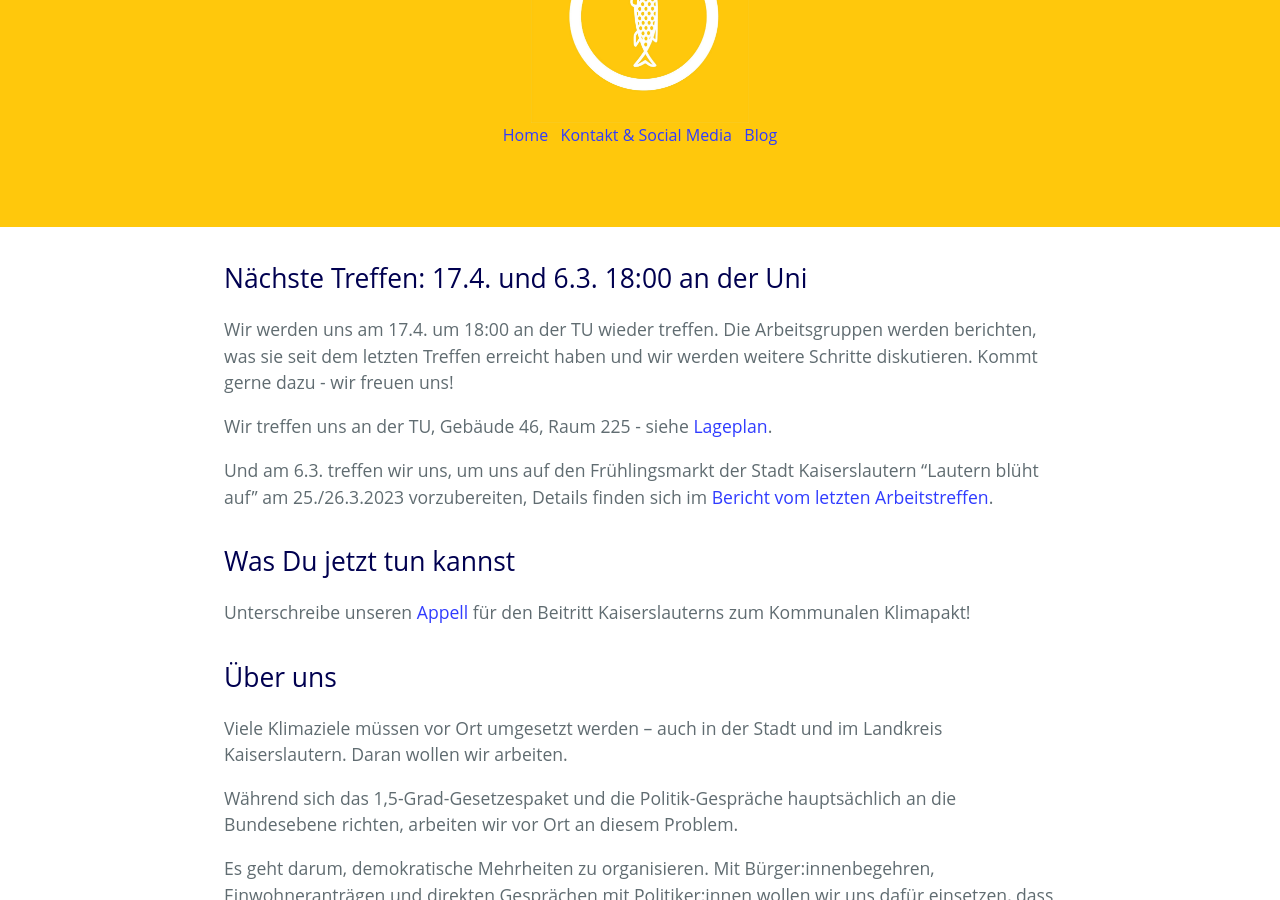
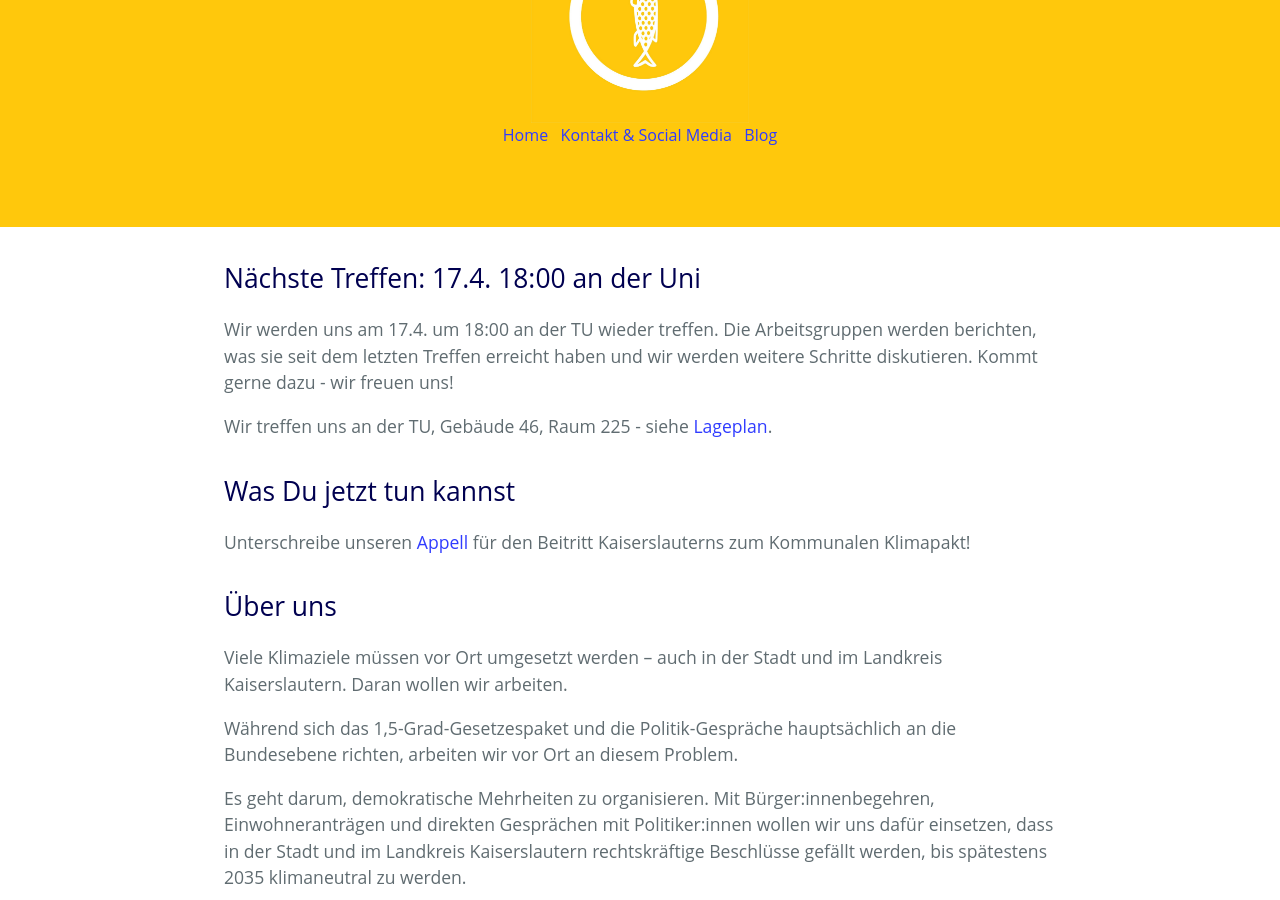
Before and after one commit to klimalautern/klimalautern.github.io, a Jekyll site: the page built from index.md, in a window 1280 px wide and 900 px high, scrolled down 409 px. Built offline with Jekyll 4.4.1, drawn with Linux system fonts in a browser that asks for light colours; our own code applies the rules of GitHub Pages for plain Markdown files; comment, search, counter and statistics services are not loaded.

Commit message:
Vergangenes Treffen entfernt

```diff
--- a/index.md
+++ b/index.md
@@ -4,7 +4,7 @@ type: website
 description: Stadt und Landkreis Kaiserslautern klimaneutral!
 ---
 
-## Nächste Treffen: 17.4. und 6.3. 18:00 an der Uni
+## Nächste Treffen: 17.4. 18:00 an der Uni
 
 Wir werden uns am 17.4. um 18:00 an der TU
 wieder treffen. Die Arbeitsgruppen werden berichten, was sie seit dem
@@ -13,11 +13,6 @@ diskutieren. Kommt gerne dazu - wir freuen uns!
 
 Wir treffen uns an der TU, Gebäude 46, Raum 225 - siehe
 [Lageplan](/images/2023-01-09-LageplanTreffen.jpeg).
-
-Und am 6.3. treffen wir uns, um uns auf den Frühlingsmarkt der Stadt
-Kaiserslautern “Lautern blüht auf” am 25./26.3.2023 vorzubereiten,
-Details finden sich im [Bericht vom letzten
-Arbeitstreffen](/2023/02/13/drittes-arbeitstreffen.html).
 
 ## Was Du jetzt tun kannst
 
```
